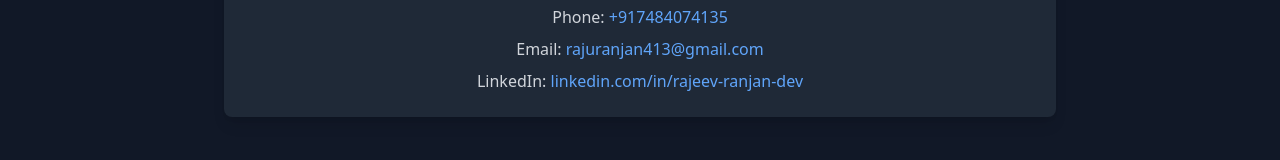
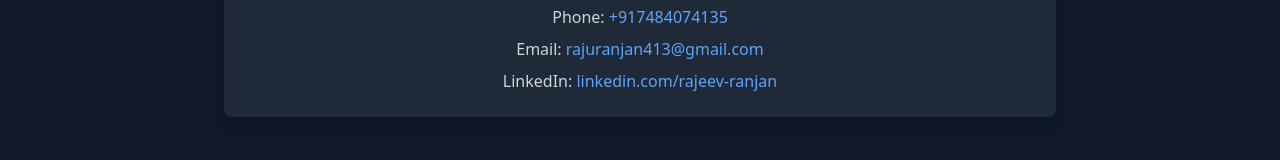
Before and after one commit to rajeevranjan413/portfolio-nextjs, a Next.js app: page / in a window 1280 px wide. Both pictures are taken after a click on the element "Contact Details". Shown: the part 4923-5083 px from the top of the page. Built offline with nearby package versions, Linux system fonts and the light colour scheme.

Commit message:
Update ContactSection.tsx

```diff
--- a/src/component/home/ContactSection.tsx
+++ b/src/component/home/ContactSection.tsx
@@ -117,7 +117,7 @@ export const ContactSection = () => {
                 href="https://linkedin.com/in/rajeev-ranjan-dev"
                 className="text-blue-400 hover:underline"
               >
-                linkedin.com/in/rajeev-ranjan-dev
+                linkedin.com/rajeev-ranjan
               </a>
             </p>
           </div>
```
